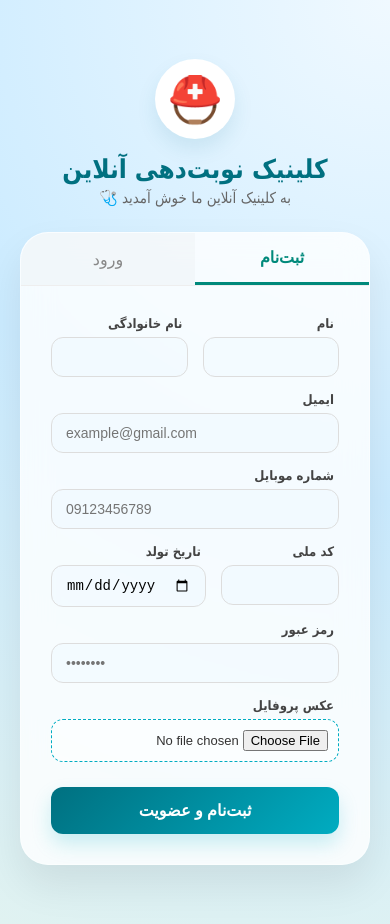
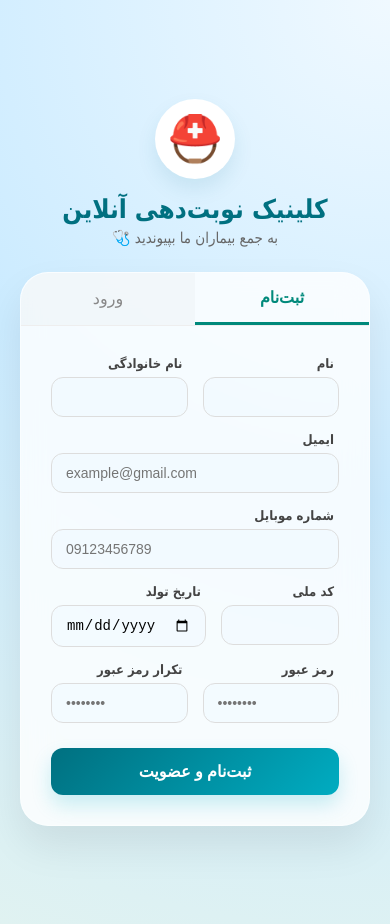
Before and after one commit to elinafarsi/clinic-appointment-system, a React app in the folder frontend/: page /register in a window 390 px wide. Built offline with nearby package versions, Linux system fonts and the light colour scheme; the HTML template or start-up script is replaced by a standard one.

Commit message:
feat: enhance registration with phone validation, password confirmation and remove picture profile

```diff
--- a/frontend/src/pages/auth/RegisterPage.jsx
+++ b/frontend/src/pages/auth/RegisterPage.jsx
@@ -5,13 +5,18 @@ import api from '../../api/axios';
 function Register() {
   const navigate = useNavigate();
   const [formData, setFormData] = useState({
-    email: '', password: '', first_name: '', last_name: '',
-    phone_number: '', national_id: '', birth_date: '', profile_image: null
+    email: '',
+    password: '',
+    password2: '', // اضافه شد
+    first_name: '',
+    last_name: '',
+    phone_number: '',
+    national_id: '',
+    birth_date: ''
   });
-  const [errors, setErrors] = useState({}); // استیت جدید برای نگهداری ارورها
+  const [errors, setErrors] = useState({});
   const [loading, setLoading] = useState(false);
 
-  // موقع نوشتن، ارور مربوط به اون فیلد پاک می‌شه
   const handleChange = (e) => {
     setFormData({ ...formData, [e.target.name]: e.target.value });
     if (errors[e.target.name]) {
@@ -19,48 +24,36 @@ function Register() {
     }
   };
 
-  const handleFileChange = (e) => {
-    setFormData({ ...formData, profile_image: e.target.files[0] });
-    if (errors.profile_image) {
-      setErrors({ ...errors, profile_image: null });
-    }
-  };
-
   const handleRegister = async (e) => {
     e.preventDefault();
+
+    // ولیدیشن فرانت‌انـد برای سرعت بیشتر
+    if (formData.password !== formData.password2) {
+      setErrors({ ...errors, password2: ["رمز عبور و تکرار آن یکسان نیستند."] });
+      return;
+    }
+
     setLoading(true);
-    setErrors({}); // پاک کردن ارورهای قبلی قبل از ارسال مجدد
-    localStorage.removeItem('access_token');
-    localStorage.removeItem('refresh_token');
-
-    const data = new FormData();
-    Object.keys(formData).forEach(key => {
-      if (formData[key]) data.append(key, formData[key]);
-    });
+    setErrors({});
 
     try {
-      const response = await api.post('accounts/register/', data, {
-        headers: { 'Content-Type': 'multipart/form-data' }
+      // چون عکس رو حذف کردیم، دیگه نیازی به FormData پیچیده و Headers نیست،
+      // ولی برای هماهنگی با کدهای قبلی همون ساختار رو نگه می‌داریم:
+      const data = new FormData();
+      Object.keys(formData).forEach(key => {
+        data.append(key, formData[key]);
       });
 
-      console.log("پاسخ ثبت‌نام:", response.data);
+      const response = await api.post('accounts/register/', data);
 
-      if (response.data.access) {
-        localStorage.setItem('access_token', response.data.access);
-        localStorage.setItem('refresh_token', response.data.refresh);
-      }
-
-      alert("ثبت‌نام با موفقیت انجام شد! حالا وارد شوید 🎉");
+      alert("ثبت‌نام با موفقیت انجام شد! 🎉");
       navigate('/login');
 
     } catch (error) {
-      console.error("خطای ثبت‌نام:", error.response?.data);
-      // گرفتن ارورها از پاسخ سرور
       if (error.response && error.response.data) {
         setErrors(error.response.data);
-        alert("خطا در ثبت‌نام! لطفا اطلاعات وارد شده را بررسی کنید.");
       } else {
-        alert("خطا در ارتباط با سرور! لطفا بعدا تلاش کنید.");
+        alert("خطا در ارتباط با سرور!");
       }
     } finally {
       setLoading(false);
@@ -70,163 +63,75 @@ function Register() {
   return (
     <div style={styles.pageBackground}>
       <style>{`
-        .glass-input {
-          transition: all 0.3s ease;
-        }
-        .glass-input:focus {
-          border-color: #00acc1 !important;
-          box-shadow: 0 0 8px rgba(0, 172, 193, 0.2);
-          outline: none;
-        }
-        input[type="date"] {
-          color-scheme: light;
-          cursor: pointer;
-        }
+        .glass-input { transition: all 0.3s ease; }
+        .glass-input:focus { border-color: #00acc1 !important; box-shadow: 0 0 8px rgba(0, 172, 193, 0.2); outline: none; }
       `}</style>
 
       <div style={styles.registerContainer}>
-
-        {/* هدر فرم */}
         <div style={styles.header}>
           <div style={styles.logoCircle}>⛑️</div>
           <h2 style={styles.clinicName}>کلینیک نوبت‌دهی آنلاین</h2>
-          <p style={styles.subtitle}>به کلینیک آنلاین ما خوش آمدید 🩺</p>
+          <p style={styles.subtitle}>به جمع بیماران ما بپیوندید 🩺</p>
         </div>
 
         <div style={styles.card}>
           <div style={styles.tabContainer}>
-            <button
-              type="button"
-              style={styles.tabBtnActive}
-            >
-              ثبت‌نام
-            </button>
-            <button
-              type="button"
-              style={styles.tabBtnInactive}
-              onClick={() => navigate('/login')}
-            >
-              ورود
-            </button>
+            <button type="button" style={styles.tabBtnActive}>ثبت‌نام</button>
+            <button type="button" style={styles.tabBtnInactive} onClick={() => navigate('/login')}>ورود</button>
           </div>
 
           <form onSubmit={handleRegister} style={styles.form}>
+            {errors.non_field_errors && <div style={styles.generalError}>{errors.non_field_errors[0]}</div>}
 
-            {/* ارورهای کلی در صورت وجود */}
-            {errors.non_field_errors && (
-              <div style={styles.generalError}>
-                {errors.non_field_errors[0]}
-              </div>
-            )}
-
-            {/* ردیف نام و نام خانوادگی */}
             <div style={styles.row}>
               <div style={styles.col}>
                 <label style={styles.label}>نام</label>
-                <input
-                  name="first_name"
-                  onChange={handleChange}
-                  className="glass-input"
-                  style={{...styles.inputField, borderColor: errors.first_name ? '#d32f2f' : '#ddd'}}
-                  required
-                />
+                <input name="first_name" onChange={handleChange} className="glass-input" style={{...styles.inputField, borderColor: errors.first_name ? '#d32f2f' : '#ddd'}} required />
                 {errors.first_name && <span style={styles.errorText}>{errors.first_name[0]}</span>}
               </div>
               <div style={styles.col}>
                 <label style={styles.label}>نام خانوادگی</label>
-                <input
-                  name="last_name"
-                  onChange={handleChange}
-                  className="glass-input"
-                  style={{...styles.inputField, borderColor: errors.last_name ? '#d32f2f' : '#ddd'}}
-                  required
-                />
+                <input name="last_name" onChange={handleChange} className="glass-input" style={{...styles.inputField, borderColor: errors.last_name ? '#d32f2f' : '#ddd'}} required />
                 {errors.last_name && <span style={styles.errorText}>{errors.last_name[0]}</span>}
               </div>
             </div>
 
-            {/* ایمیل */}
             <div style={styles.inputGroup}>
               <label style={styles.label}>ایمیل</label>
-              <input
-                type="email"
-                name="email"
-                onChange={handleChange}
-                className="glass-input"
-                style={{...styles.inputField, direction: 'ltr', textAlign: 'left', borderColor: errors.email ? '#d32f2f' : '#ddd'}}
-                placeholder="example@gmail.com"
-                required
-              />
+              <input type="email" name="email" onChange={handleChange} className="glass-input" style={{...styles.inputField, direction: 'ltr', textAlign: 'left', borderColor: errors.email ? '#d32f2f' : '#ddd'}} placeholder="example@gmail.com" required />
               {errors.email && <span style={styles.errorText}>{errors.email[0]}</span>}
             </div>
 
-            {/* موبایل */}
             <div style={styles.inputGroup}>
               <label style={styles.label}>شماره موبایل</label>
-              <input
-                name="phone_number"
-                onChange={handleChange}
-                className="glass-input"
-                style={{...styles.inputField, direction: 'ltr', textAlign: 'left', borderColor: errors.phone_number ? '#d32f2f' : '#ddd'}}
-                placeholder="09123456789"
-                required
-              />
+              <input name="phone_number" onChange={handleChange} className="glass-input" style={{...styles.inputField, direction: 'ltr', textAlign: 'left', borderColor: errors.phone_number ? '#d32f2f' : '#ddd'}} placeholder="09123456789" required />
               {errors.phone_number && <span style={styles.errorText}>{errors.phone_number[0]}</span>}
             </div>
 
-            {/* ردیف کد ملی و تاریخ تولد */}
             <div style={styles.row}>
               <div style={styles.col}>
                 <label style={styles.label}>کد ملی</label>
-                <input
-                  name="national_id"
-                  onChange={handleChange}
-                  className="glass-input"
-                  style={{...styles.inputField, direction: 'ltr', textAlign: 'left', borderColor: errors.national_id ? '#d32f2f' : '#ddd'}}
-                  required
-                />
+                <input name="national_id" onChange={handleChange} className="glass-input" style={{...styles.inputField, direction: 'ltr', textAlign: 'left', borderColor: errors.national_id ? '#d32f2f' : '#ddd'}} required />
                 {errors.national_id && <span style={styles.errorText}>{errors.national_id[0]}</span>}
               </div>
               <div style={styles.col}>
                 <label style={styles.label}>تاریخ تولد</label>
-                <input
-                  type="date"
-                  name="birth_date"
-                  onChange={handleChange}
-                  className="glass-input"
-                  style={{...styles.inputField, borderColor: errors.birth_date ? '#d32f2f' : '#ddd'}}
-                  required
-                />
+                <input type="date" name="birth_date" onChange={handleChange} className="glass-input" style={{...styles.inputField, borderColor: errors.birth_date ? '#d32f2f' : '#ddd'}} required />
                 {errors.birth_date && <span style={styles.errorText}>{errors.birth_date[0]}</span>}
               </div>
             </div>
 
-            {/* رمز عبور */}
-            <div style={styles.inputGroup}>
-              <label style={styles.label}>رمز عبور</label>
-              <input
-                type="password"
-                name="password"
-                onChange={handleChange}
-                className="glass-input"
-                style={{...styles.inputField, direction: 'ltr', textAlign: 'left', borderColor: errors.password ? '#d32f2f' : '#ddd'}}
-                placeholder="••••••••"
-                required
-              />
-              {errors.password && <span style={styles.errorText}>{errors.password[0]}</span>}
-            </div>
-
-            {/* عکس پروفایل */}
-            <div style={styles.inputGroup}>
-              <label style={styles.label}>عکس پروفایل</label>
-              <div style={{...styles.fileUploadBox, borderColor: errors.profile_image ? '#d32f2f' : '#00acc1'}}>
-                <input
-                  type="file"
-                  onChange={handleFileChange}
-                  style={{ fontSize: '13px', width: '100%' }}
-                />
+            <div style={styles.row}>
+              <div style={styles.col}>
+                <label style={styles.label}>رمز عبور</label>
+                <input type="password" name="password" onChange={handleChange} className="glass-input" style={{...styles.inputField, direction: 'ltr', textAlign: 'left', borderColor: errors.password ? '#d32f2f' : '#ddd'}} placeholder="••••••••" required />
+                {errors.password && <span style={styles.errorText}>{errors.password[0]}</span>}
               </div>
-              {errors.profile_image && <span style={styles.errorText}>{errors.profile_image[0]}</span>}
+              <div style={styles.col}>
+                <label style={styles.label}>تکرار رمز عبور</label>
+                <input type="password" name="password2" onChange={handleChange} className="glass-input" style={{...styles.inputField, direction: 'ltr', textAlign: 'left', borderColor: errors.password2 ? '#d32f2f' : '#ddd'}} placeholder="••••••••" required />
+                {errors.password2 && <span style={styles.errorText}>{errors.password2[0]}</span>}
+              </div>
             </div>
 
             <button type="submit" style={styles.registerBtn} disabled={loading}>
@@ -239,174 +144,28 @@ function Register() {
   );
 }
 
+// استایل‌ها رو دقیقاً مثل قبل نگه داشتم (تغییری نکردن)
 const styles = {
-  pageBackground: {
-    minHeight: '100vh',
-    display: 'flex',
-    alignItems: 'center',
-    justifyContent: 'center',
-    background: 'radial-gradient(circle at top right, #f0f9ff, #cbebff, #e0f2f1)',
-    direction: 'rtl',
-    fontFamily: 'Tahoma, Arial, sans-serif',
-    padding: '40px 20px'
-  },
-
-  registerContainer: {
-    width: '100%',
-    maxWidth: '480px',
-    animation: 'fadeIn 0.8s ease-in-out'
-  },
-
-  header: {
-    textAlign: 'center',
-    marginBottom: '25px'
-  },
-
-  logoCircle: {
-    fontSize: '45px',
-    background: '#fff',
-    width: '80px',
-    height: '80px',
-    display: 'flex',
-    alignItems: 'center',
-    justifyContent: 'center',
-    borderRadius: '50%',
-    margin: '0 auto 15px auto',
-    boxShadow: '0 10px 20px rgba(0,112,128,0.1)'
-  },
-
-  clinicName: {
-    margin: '0',
-    color: '#007080',
-    fontSize: '26px',
-    fontWeight: 'bold'
-  },
-
-  subtitle: {
-    color: '#666',
-    marginTop: '5px',
-    fontSize: '15px'
-  },
-
-  card: {
-    backgroundColor: 'rgba(255, 255, 255, 0.8)',
-    backdropFilter: 'blur(15px)',
-    borderRadius: '28px',
-    overflow: 'hidden',
-    boxShadow: '0 20px 40px rgba(0,0,0,0.08)',
-    border: '1px solid rgba(255,255,255,0.4)'
-  },
-
-  tabContainer: {
-    display: 'flex',
-    borderBottom: '1px solid #eee'
-  },
-
-  tabBtnActive: {
-    flex: 1,
-    padding: '15px',
-    border: 'none',
-    backgroundColor: 'transparent',
-    color: '#00897b',
-    fontWeight: 'bold',
-    fontSize: '16px',
-    borderBottom: '3px solid #00897b',
-    cursor: 'default'
-  },
-
-  tabBtnInactive: {
-    flex: 1,
-    padding: '15px',
-    border: 'none',
-    backgroundColor: 'rgba(0,0,0,0.02)',
-    color: '#888',
-    fontSize: '16px',
-    cursor: 'pointer',
-    transition: '0.3s'
-  },
-
-  form: {
-    padding: '30px'
-  },
-
-  inputGroup: {
-    marginBottom: '15px'
-  },
-
-  row: {
-    display: 'flex',
-    gap: '15px',
-    marginBottom: '15px'
-  },
-
-  col: {
-    flex: 1
-  },
-
-  label: {
-    display: 'block',
-    marginBottom: '6px',
-    color: '#444',
-    fontSize: '13px',
-    fontWeight: '600',
-    marginRight: '5px'
-  },
-
-  inputField: {
-    width: '100%',
-    padding: '11px 14px',
-    borderRadius: '12px',
-    border: '1px solid #ddd',
-    fontSize: '14px',
-    outline: 'none',
-    transition: '0.3s',
-    boxSizing: 'border-box',
-    backgroundColor: 'rgba(240, 250, 255, 0.5)'
-  },
-
-  fileUploadBox: {
-    padding: '10px',
-    borderRadius: '12px',
-    backgroundColor: 'rgba(255,255,255,0.5)',
-    border: '1.5px dashed #00acc1',
-    boxSizing: 'border-box',
-    transition: '0.3s'
-  },
-
-  registerBtn: {
-    width: '100%',
-    padding: '14px',
-    borderRadius: '12px',
-    border: 'none',
-    background: 'linear-gradient(135deg, #007080 0%, #00acc1 100%)',
-    color: '#fff',
-    fontSize: '16px',
-    fontWeight: 'bold',
-    cursor: 'pointer',
-    boxShadow: '0 10px 20px rgba(0,172,193,0.2)',
-    marginTop: '10px',
-    transition: '0.3s'
-  },
-
-  errorText: {
-    color: '#d32f2f',
-    fontSize: '12px',
-    marginTop: '5px',
-    marginRight: '5px',
-    display: 'block',
-    fontWeight: '500'
-  },
-
-  generalError: {
-    backgroundColor: '#ffebee',
-    color: '#c62828',
-    padding: '10px',
-    borderRadius: '8px',
-    marginBottom: '15px',
-    fontSize: '14px',
-    textAlign: 'center',
-    border: '1px solid #ffcdd2'
-  }
+    // ... همون استایل‌هایی که خودت داشتی رو اینجا بذار ...
+    pageBackground: { minHeight: '100vh', display: 'flex', alignItems: 'center', justifyContent: 'center', background: 'radial-gradient(circle at top right, #f0f9ff, #cbebff, #e0f2f1)', direction: 'rtl', fontFamily: 'Tahoma, Arial, sans-serif', padding: '40px 20px' },
+    registerContainer: { width: '100%', maxWidth: '480px' },
+    header: { textAlign: 'center', marginBottom: '25px' },
+    logoCircle: { fontSize: '45px', background: '#fff', width: '80px', height: '80px', display: 'flex', alignItems: 'center', justifyContent: 'center', borderRadius: '50%', margin: '0 auto 15px auto', boxShadow: '0 10px 20px rgba(0,112,128,0.1)' },
+    clinicName: { margin: '0', color: '#007080', fontSize: '26px', fontWeight: 'bold' },
+    subtitle: { color: '#666', marginTop: '5px', fontSize: '15px' },
+    card: { backgroundColor: 'rgba(255, 255, 255, 0.8)', backdropFilter: 'blur(15px)', borderRadius: '28px', overflow: 'hidden', boxShadow: '0 20px 40px rgba(0,0,0,0.08)', border: '1px solid rgba(255,255,255,0.4)' },
+    tabContainer: { display: 'flex', borderBottom: '1px solid #eee' },
+    tabBtnActive: { flex: 1, padding: '15px', border: 'none', backgroundColor: 'transparent', color: '#00897b', fontWeight: 'bold', fontSize: '16px', borderBottom: '3px solid #00897b', cursor: 'default' },
+    tabBtnInactive: { flex: 1, padding: '15px', border: 'none', backgroundColor: 'rgba(0,0,0,0.02)', color: '#888', fontSize: '16px', cursor: 'pointer', transition: '0.3s' },
+    form: { padding: '30px' },
+    inputGroup: { marginBottom: '15px' },
+    row: { display: 'flex', gap: '15px', marginBottom: '15px' },
+    col: { flex: 1 },
+    label: { display: 'block', marginBottom: '6px', color: '#444', fontSize: '13px', fontWeight: '600', marginRight: '5px' },
+    inputField: { width: '100%', padding: '11px 14px', borderRadius: '12px', border: '1px solid #ddd', fontSize: '14px', outline: 'none', transition: '0.3s', boxSizing: 'border-box', backgroundColor: 'rgba(240, 250, 255, 0.5)' },
+    registerBtn: { width: '100%', padding: '14px', borderRadius: '12px', border: 'none', background: 'linear-gradient(135deg, #007080 0%, #00acc1 100%)', color: '#fff', fontSize: '16px', fontWeight: 'bold', cursor: 'pointer', boxShadow: '0 10px 20px rgba(0,172,193,0.2)', marginTop: '10px', transition: '0.3s' },
+    errorText: { color: '#d32f2f', fontSize: '12px', marginTop: '5px', marginRight: '5px', display: 'block', fontWeight: '500' },
+    generalError: { backgroundColor: '#ffebee', color: '#c62828', padding: '10px', borderRadius: '8px', marginBottom: '15px', fontSize: '14px', textAlign: 'center', border: '1px solid #ffcdd2' }
 };
 
 export default Register;
```
Also changed, not shown: 1 other file (tests, documents, lock files or other folders).
